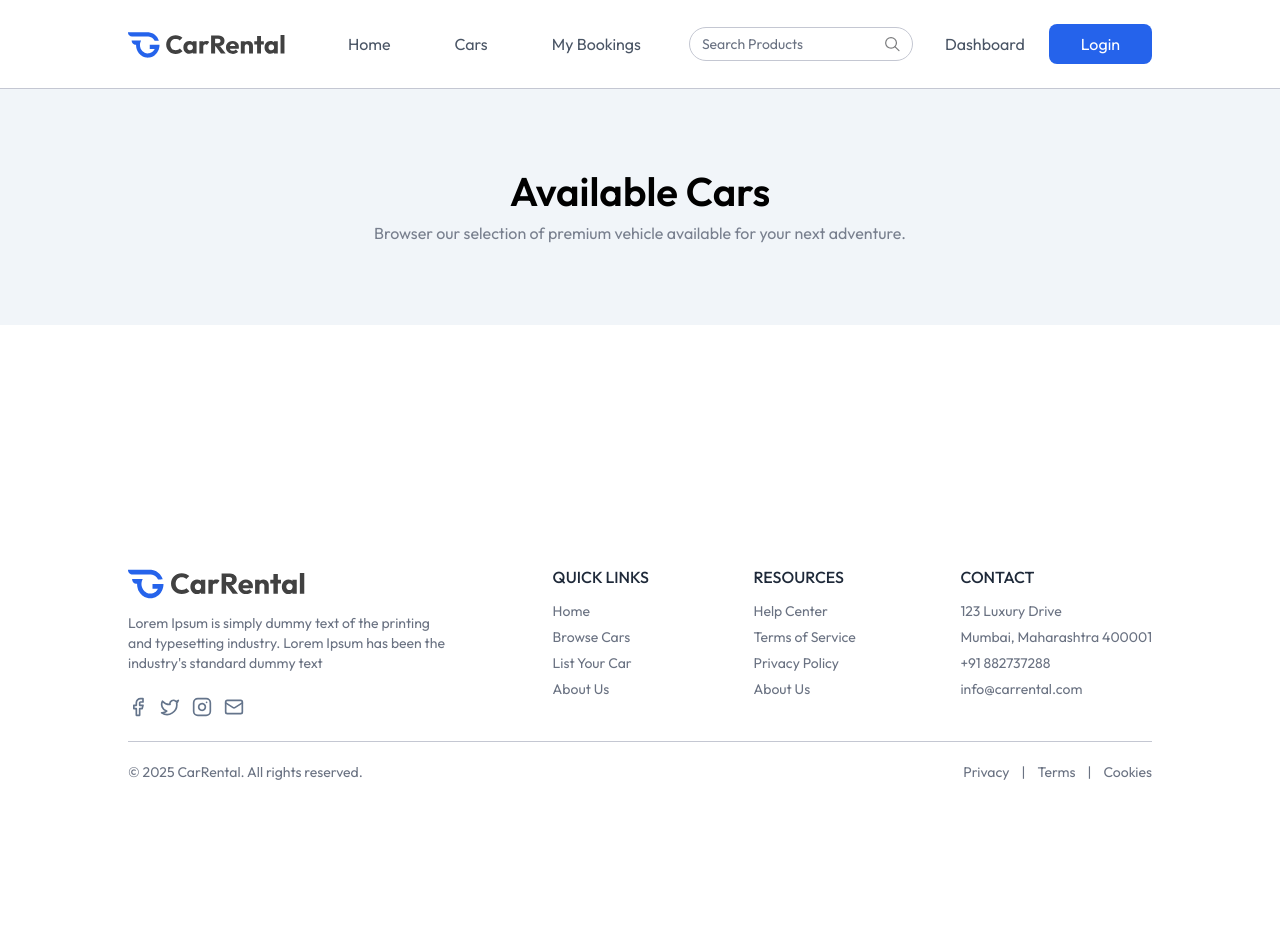
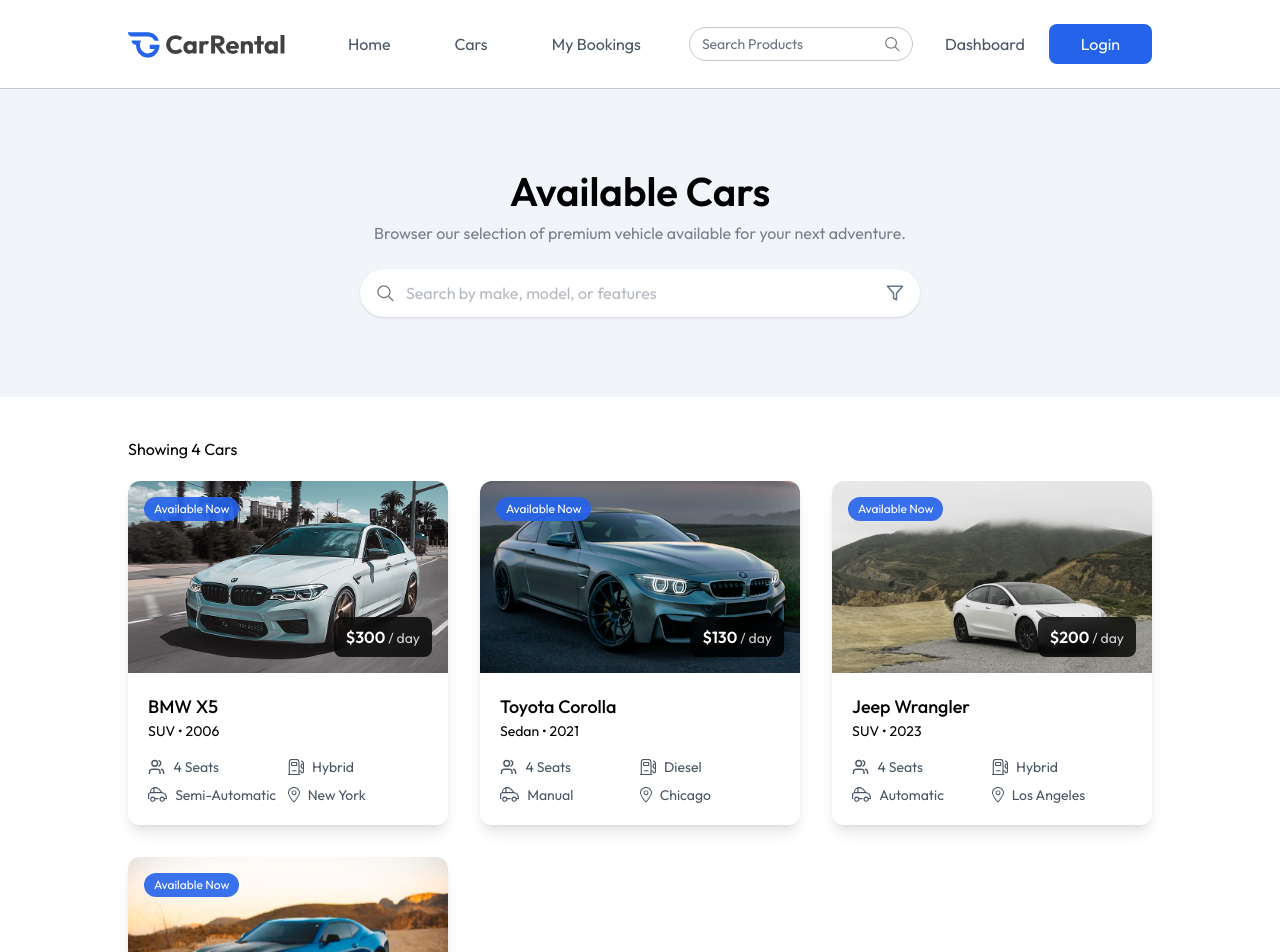
Before and after one commit to Abhi3110200/CarRental, a React (Vite) app in the folder frontend/: page /cars in a window 1280 px wide. Shown: the top 952 px of the page. Before the commit the page ends 802 px from the top, so only its background shows below. Built offline with nearby package versions, Linux system fonts and the light colour scheme.

Commit message:
Completed Cars UI

```diff
--- a/frontend/src/pages/Cars.jsx
+++ b/frontend/src/pages/Cars.jsx
@@ -1,11 +1,34 @@
 import Title from "../components/Title";
+import { assets, dummyCarData } from "../assets/assets";
+import { useState } from "react";
+import CarCard from "../components/CarCard";
+
 const Cars = () => {
+
+    const [input, setInput] = useState("");
+
     return (
         <div>
             <div className="flex flex-col items-center py-20 bg-light max-md:px-4">
                 <Title title="Available Cars" subTitle="Browser our selection of premium vehicle available for your next adventure." />
+
+                <div className="flex items-center bg-white px-4 mt-6 max-w-140 w-full h-12 rounded-full shadow">
+                    <img src={assets.search_icon} alt="search" className="w-4.5 h-4.5 mr-3" />
+                    <input value={input} onChange={(e) => setInput(e.target.value)} type="text" placeholder="Search by make, model, or features" className="w-full h-full outline-none text-gray-500" />
+                    <img src={assets.filter_icon} alt="filter" className="w-4.5 h-4.5 ml-2" />
+                </div>
             </div>
-            <div></div>
+            <div className="px-6 md:px-16 lg:px-24 xl:px-32 mt-10 max-w-7xl mx-auto">
+                <p>Showing {dummyCarData.length} Cars</p>
+
+                <div className="grid grid-cols-1 md:grid-cols-2 lg:grid-cols-3 gap-8 mt-5">
+                    {dummyCarData.map((car, index) => (
+                        <div key={index}>
+                            <CarCard car={car} />
+                        </div>
+                    ))}
+                </div>
+            </div>
         </div>
     )
 }
```
